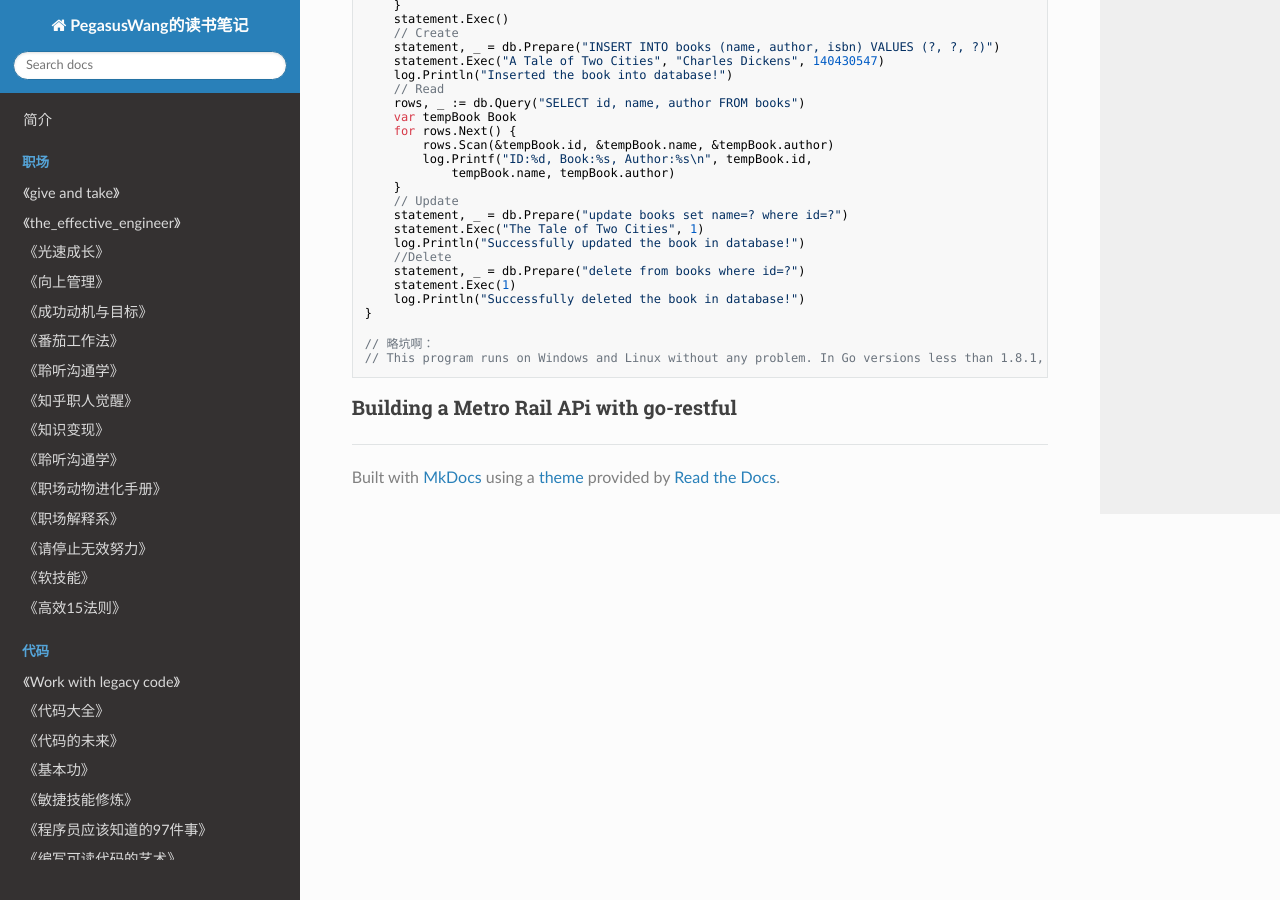
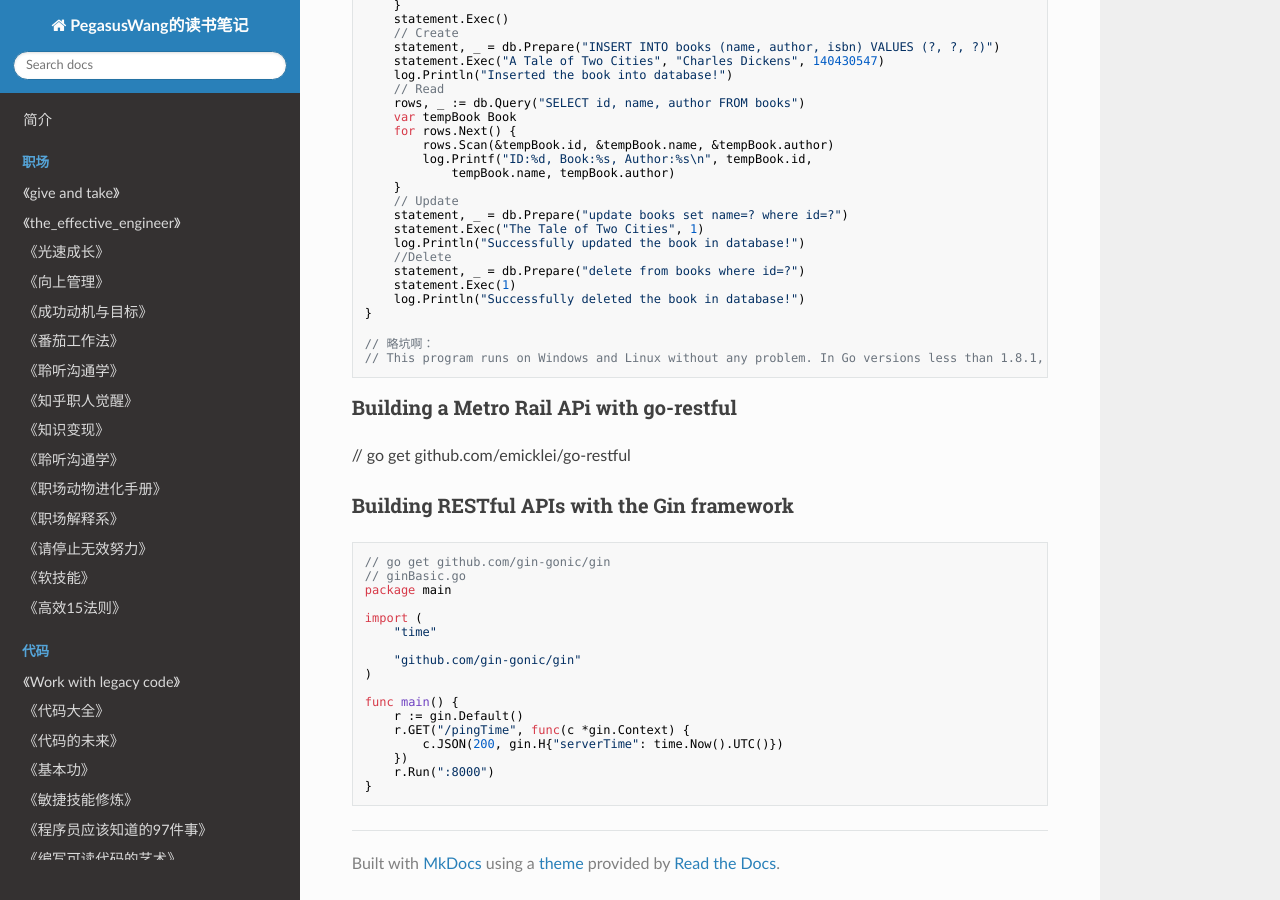
Before and after one commit to PegasusWang/booknotes, an MkDocs documentation site: the page built from docs/golang/building_restful_web_services_with_go/book.md, in a window 1280 px wide and 900 px high, scrolled down 5270 px. Built offline with MkDocs 1.6.1, drawn with Linux system fonts in a browser that asks for light colours; nearby versions of some CDN libraries; old or Windows-style settings are respelled for this version of MkDocs.

Commit message:
add gin demo

````diff
--- a/docs/golang/building_restful_web_services_with_go/book.md
+++ b/docs/golang/building_restful_web_services_with_go/book.md
@@ -358,3 +358,28 @@ func main() {
 
 
 ### Building a Metro Rail APi with go-restful
+
+// go get github.com/emicklei/go-restful
+
+
+### Building RESTful APIs with the Gin framework
+
+```
+// go get github.com/gin-gonic/gin
+// ginBasic.go
+package main
+
+import (
+	"time"
+
+	"github.com/gin-gonic/gin"
+)
+
+func main() {
+	r := gin.Default()
+	r.GET("/pingTime", func(c *gin.Context) {
+		c.JSON(200, gin.H{"serverTime": time.Now().UTC()})
+	})
+	r.Run(":8000")
+}
+```
````
Also changed, not shown: 1 other file.
